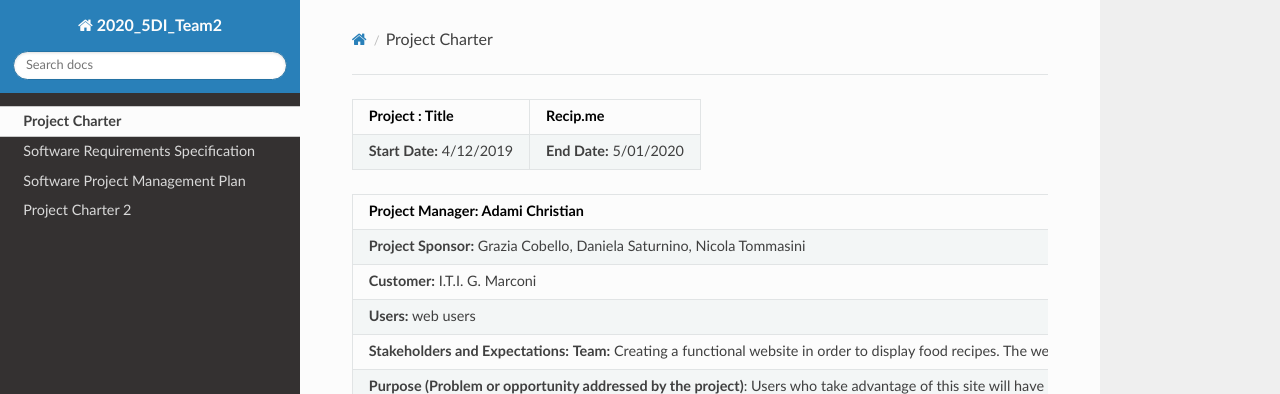
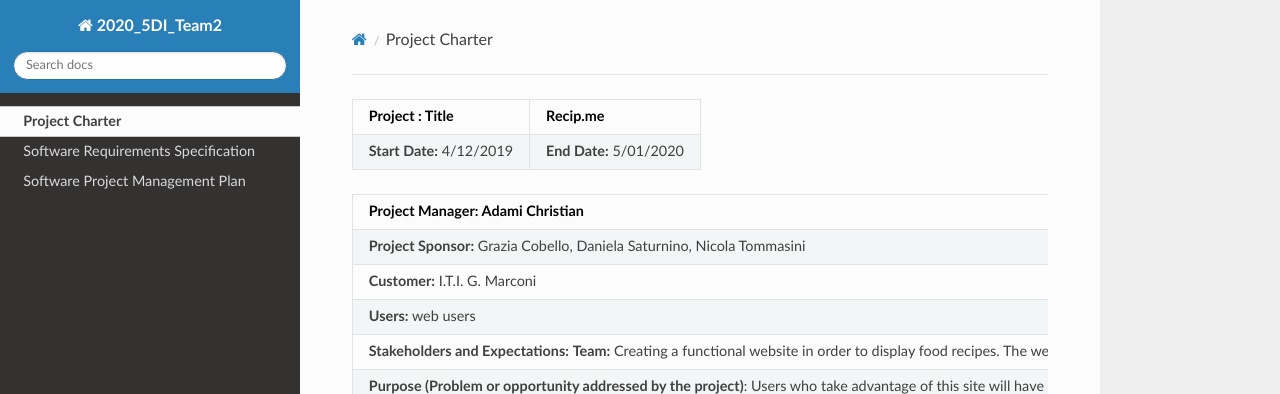
Before and after one commit to RecipMeTeam2/2020_5DI_team2_RecipMe, an MkDocs documentation site: the page built from docs/projectcharter.md, in a window 1280 px wide. Shown: the top 394 px of the page. Built offline with MkDocs 1.6.1, drawn with Linux system fonts in a browser that asks for light colours; nearby versions of some CDN libraries.

Commit message:
Update mkdocs.yml

```diff
--- a/mkdocs.yml
+++ b/mkdocs.yml
@@ -3,7 +3,6 @@ nav:
     - 'Project Charter': 'projectcharter.md'
     - 'Software Requirements Specification': 'softwarerequirementsspecification.md'
     - 'Software Project Management Plan': 'softwareprojectmanagementplan.md'
-    - 'Project Charter 2': 'projectcharter2.md'
 
 
 theme:
```
